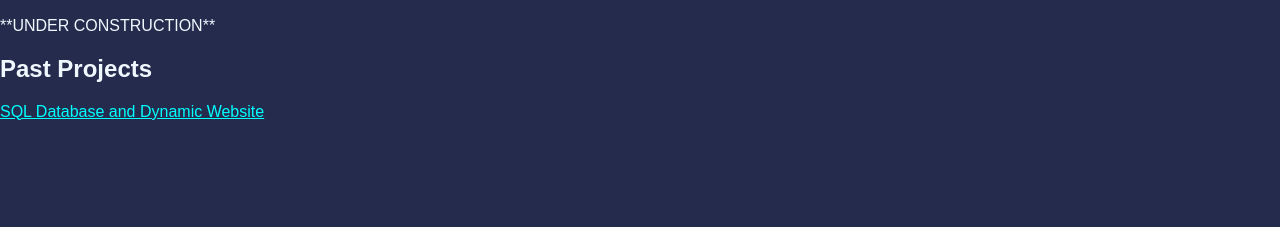
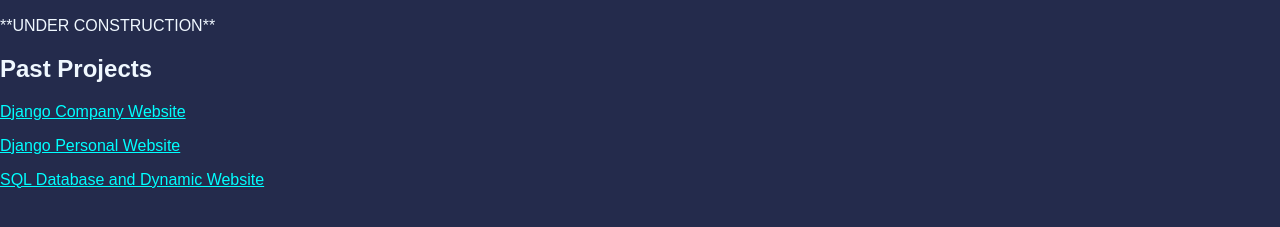
Before and after one commit to s-escobar-mt/s-escobar-mt.github.io, a plain HTML site: page pages/projects.html in a window 1280 px wide. Shown: the part 147-374 px from the top of the page. Drawn offline with Linux system fonts and the light colour scheme.

Commit message:
Update projects.html

```diff
--- a/pages/projects.html
+++ b/pages/projects.html
@@ -24,6 +24,8 @@
             <p></p>
             <p>**UNDER CONSTRUCTION**</p>
             <h2>Past Projects</h2>
+            <p><a href="https://github.com/s-escobar-mt/company-website">Django Company Website</a></p>
+            <p><a href="https://github.com/s-escobar-mt/personal_website">Django Personal Website</a></p>
             <p><a href="https://github.com/s-escobar-mt/CSCI240-Databases-and-SQL">SQL Database and Dynamic Website</a></p>
         </div>
     </body>
```
